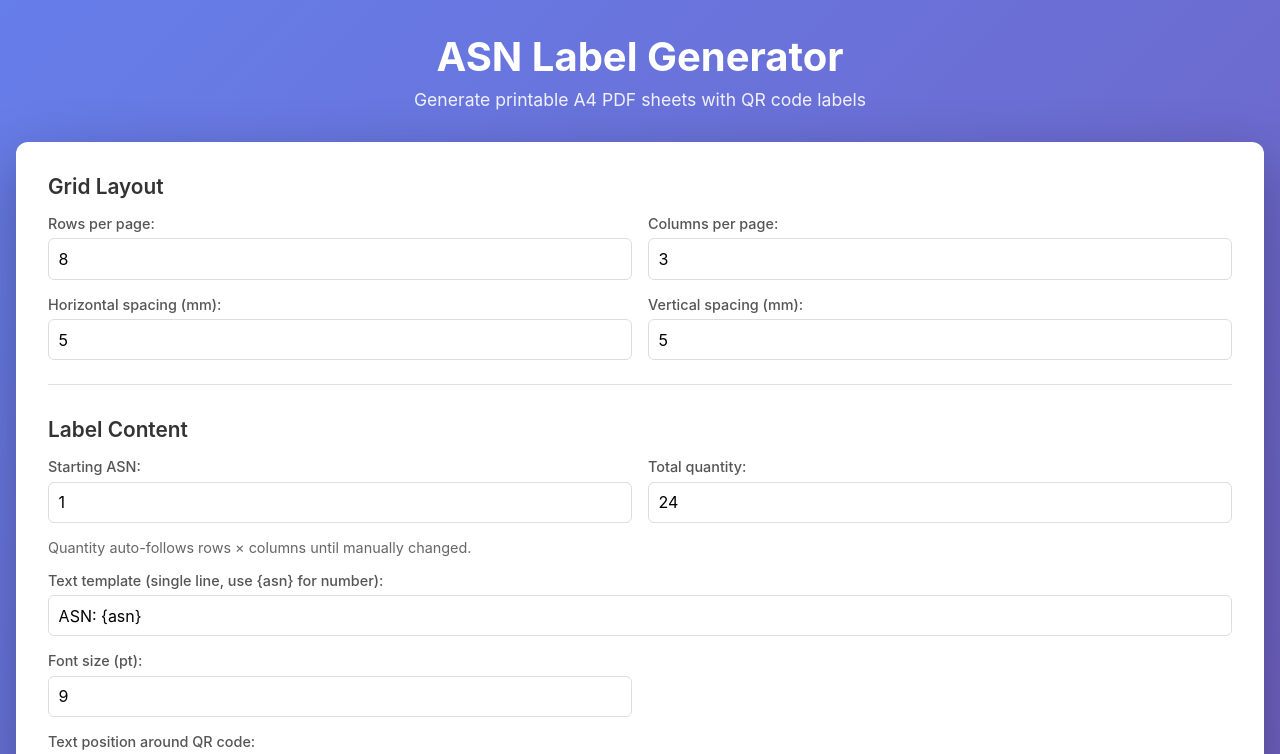
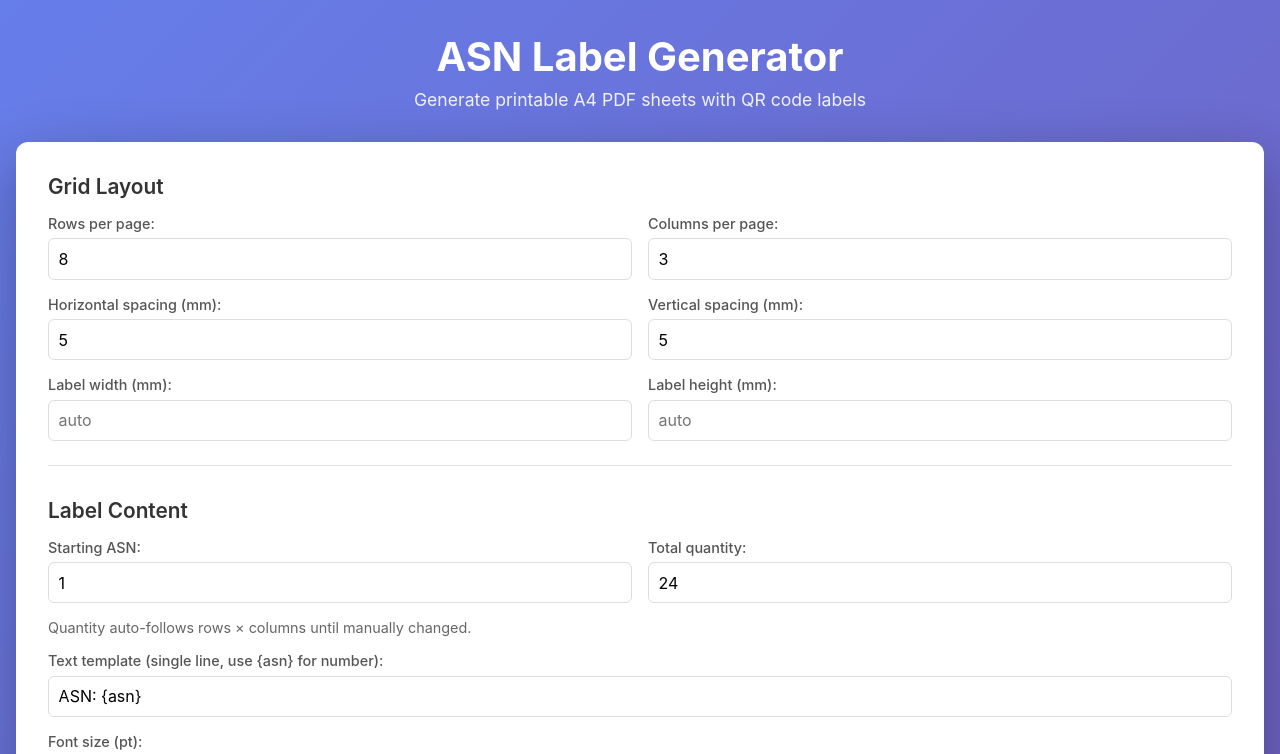
Before and after one commit to byExos/asn-generator, a React (Vite) app: page / in a window 1280 px wide. Shown: the top 754 px of the page. Built offline with nearby package versions, Linux system fonts and the light colour scheme.

Commit message:
[ADD] label measures

```diff
--- a/src/components/GridLayoutSection.jsx
+++ b/src/components/GridLayoutSection.jsx
@@ -50,6 +50,32 @@ export default function GridLayoutSection({ config, onChange }) {
           />
         </label>
       </div>
+      <div className="form-row">
+        <label>
+          Label width (mm):
+          <input
+            type="number"
+            name="labelWidth"
+            value={config.labelWidth ?? ""}
+            onChange={onChange}
+            min="1"
+            step="0.5"
+            placeholder="auto"
+          />
+        </label>
+        <label>
+          Label height (mm):
+          <input
+            type="number"
+            name="labelHeight"
+            value={config.labelHeight ?? ""}
+            onChange={onChange}
+            min="1"
+            step="0.5"
+            placeholder="auto"
+          />
+        </label>
+      </div>
     </section>
   );
 }
--- a/src/hooks/useConfigState.js
+++ b/src/hooks/useConfigState.js
@@ -9,6 +9,8 @@ const createDefaultConfig = () => ({
   cols: 3,
   hSpacing: 5,
   vSpacing: 5,
+  labelWidth: null,
+  labelHeight: null,
   startAsn: 1,
   qty: 8 * 3,
   qrSizeMm: 25,
@@ -61,6 +63,12 @@ const useConfigState = () => {
       return;
     }
 
+    if (name === "labelWidth" || name === "labelHeight") {
+      const parsed = value === "" ? null : Number(value);
+      setConfig((prev) => ({ ...prev, [name]: parsed }));
+      return;
+    }
+
     if (type === "number") {
       setConfig((prev) => ({ ...prev, [name]: Number(value) }));
       return;
--- a/src/pdfGenerator.js
+++ b/src/pdfGenerator.js
@@ -91,9 +91,11 @@ const renderAsnTemplate = (template, asn) =>
  * @param {number} params.cols - Number of label columns
  * @param {number} params.hSpacing - Horizontal spacing between labels in mm
  * @param {number} params.vSpacing - Vertical spacing between labels in mm
+ * @param {number|null} params.labelWidthMm - Explicit label width in mm (null = auto)
+ * @param {number|null} params.labelHeightMm - Explicit label height in mm (null = auto)
  * @returns {Object} Label dimensions and positions
  */
-const calculateLabelLayout = ({ margins, rows, cols, hSpacing, vSpacing }) => {
+const calculateLabelLayout = ({ margins, rows, cols, hSpacing, vSpacing, labelWidthMm = null, labelHeightMm = null }) => {
   // Convert margins and spacing from mm to pt
   const marginsPt = {
     left: mmToPt(margins.left),
@@ -104,27 +106,48 @@ const calculateLabelLayout = ({ margins, rows, cols, hSpacing, vSpacing }) => {
   const hSpacePt = mmToPt(hSpacing);
   const vSpacePt = mmToPt(vSpacing);
 
-  // Calculate usable area for labels
-  const usableWidth = A4_WIDTH_PT - marginsPt.left - marginsPt.right - (cols - 1) * hSpacePt;
-  const usableHeight = A4_HEIGHT_PT - marginsPt.top - marginsPt.bottom - (rows - 1) * vSpacePt;
+  // Printable area inside margins
+  const printableWidth = A4_WIDTH_PT - marginsPt.left - marginsPt.right;
+  const printableHeight = A4_HEIGHT_PT - marginsPt.top - marginsPt.bottom;
 
-  // Calculate individual label dimensions
-  const labelWidth = usableWidth / cols;
-  const labelHeight = usableHeight / rows;
+  // Use explicit dimensions if provided, otherwise auto-calculate from available space
+  let labelWidth, labelHeight;
+
+  if (labelWidthMm != null && labelWidthMm > 0) {
+    labelWidth = mmToPt(labelWidthMm);
+  } else {
+    labelWidth = (printableWidth - (cols - 1) * hSpacePt) / cols;
+  }
+
+  if (labelHeightMm != null && labelHeightMm > 0) {
+    labelHeight = mmToPt(labelHeightMm);
+  } else {
+    labelHeight = (printableHeight - (rows - 1) * vSpacePt) / rows;
+  }
 
   // Validate that labels have positive dimensions
   if (labelWidth <= 0 || labelHeight <= 0) {
     throw new Error('Invalid grid/margins/spacing produce non-positive label size');
   }
 
+  // Total grid footprint
+  const gridWidth = cols * labelWidth + (cols - 1) * hSpacePt;
+  const gridHeight = rows * labelHeight + (rows - 1) * vSpacePt;
+
+  // Center the grid within the printable area (equal space on both sides)
+  const startX = marginsPt.left + (printableWidth - gridWidth) / 2;
+  const startY = marginsPt.top + (printableHeight - gridHeight) / 2;
+
   return {
     labelWidth,
     labelHeight,
-    margins: marginsPt,
+    startX,
+    startY,
     hSpacing: hSpacePt,
     vSpacing: vSpacePt,
   };
 };
+
 
 /**
  * Calculates the QR code pixel width based on size and DPI.
@@ -386,6 +409,8 @@ async function buildPdf(config, { preview = false } = {}) {
     cols = 3,
     hSpacing = 5,
     vSpacing = 5,
+    labelWidth: labelWidthMm = null,
+    labelHeight: labelHeightMm = null,
     startAsn = 1,
     qty = rows * cols,
     qrSizeMm = 25,
@@ -404,7 +429,7 @@ async function buildPdf(config, { preview = false } = {}) {
   const targetQrDpi = preview ? PREVIEW_QR_DPI : DOWNLOAD_QR_DPI;
 
   // Calculate label layout dimensions
-  const layout = calculateLabelLayout({ margins, rows, cols, hSpacing, vSpacing });
+  const layout = calculateLabelLayout({ margins, rows, cols, hSpacing, vSpacing, labelWidthMm, labelHeightMm });
 
   // Calculate QR code pixel dimensions
   const qrPixelWidth = calculateQrPixelWidth(qrSizeMm, targetQrDpi);
@@ -438,8 +463,8 @@ async function buildPdf(config, { preview = false } = {}) {
         if (labelsGenerated >= effectiveQty) break;
 
         // Calculate label position
-        const x = layout.margins.left + col * (layout.labelWidth + layout.hSpacing);
-        const y = layout.margins.top + row * (layout.labelHeight + layout.vSpacing);
+        const x = layout.startX + col * (layout.labelWidth + layout.hSpacing);
+        const y = layout.startY + row * (layout.labelHeight + layout.vSpacing);
 
         // Render the label
         await renderLabel(pdf, {
--- a/src/utils/configConverter.js
+++ b/src/utils/configConverter.js
@@ -12,6 +12,8 @@ export const toPdfConfig = (currentConfig) => ({
   cols: currentConfig.cols,
   hSpacing: currentConfig.hSpacing,
   vSpacing: currentConfig.vSpacing,
+  labelWidth: currentConfig.labelWidth,
+  labelHeight: currentConfig.labelHeight,
   startAsn: currentConfig.startAsn,
   qty: currentConfig.qty,
   qrSizeMm: currentConfig.qrSizeMm,
```
